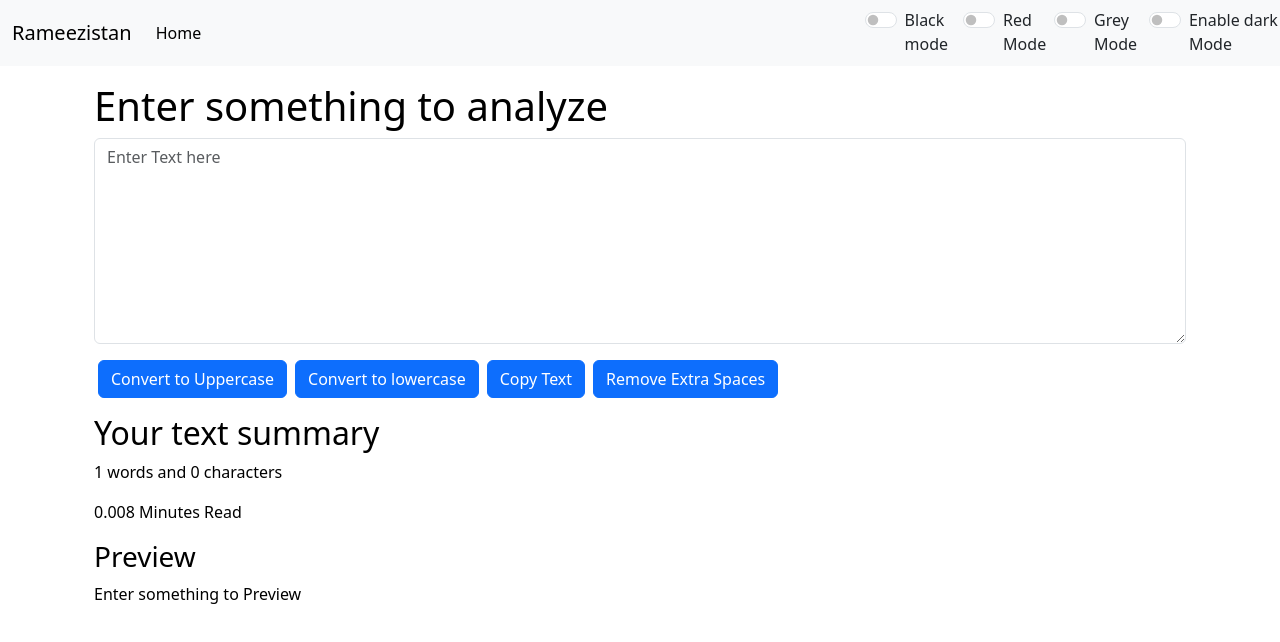
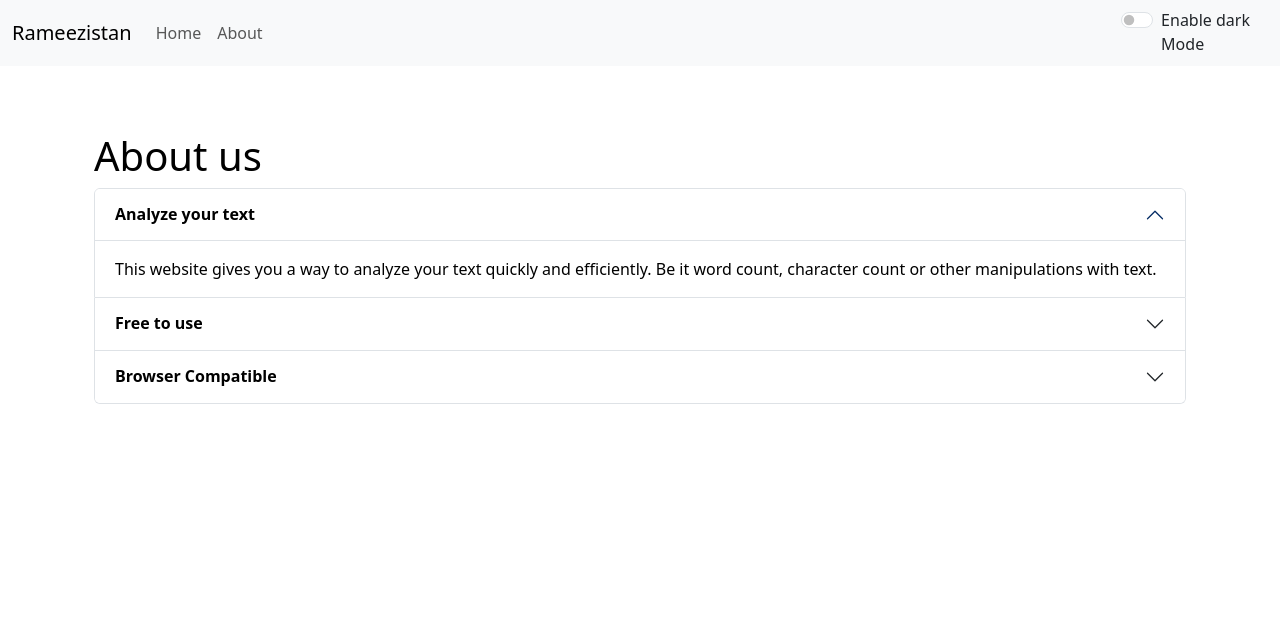
Before and after one commit to Rameezistan/Learning, a React (Create React App) app: page /about in a window 1280 px wide. Shown: the top 642 px of the page. Built offline with nearby package versions, Linux system fonts and the light colour scheme.

Commit message:
main updated

```diff
--- a/src/App.js
+++ b/src/App.js
@@ -2,21 +2,20 @@ import './App.css';
 import Navbar from './components/Navbar';
 import TextForm from './components/TextForm';
 import Alert from './components/Alert';
-// // import About from './components/About';
-import React, {useState} from 'react'
-// import {
-//   BrowserRouter as Router,
-//   Routes,
-//   Route
-// } from "react-router-dom";
+import About from './components/About';
+import React, { useState } from 'react'
+import {
+  BrowserRouter as Router,
+  Routes,
+  Route
+} from "react-router-dom";
 
 function App() {
   const [mode, setMode] = useState('light');
   const [alert, setAlert] = useState(null);
-  const [redmode, setredMode] = useState('light'); // red mode usestate
 
 
-  const showAlert=(message, type)=>{
+  const showAlert = (message, type) => {
     setAlert({
       msg: message,
       type: type
@@ -25,56 +24,31 @@ function App() {
       setAlert(null);
     }, 1500);
   }
-  const toggleMode = ()=>{
-    if(mode === 'light'){
+  const toggleMode = () => {
+    if (mode === 'light') {
       setMode('dark')
-      document.body.style.backgroundColor= '#042743';
+      document.body.style.backgroundColor = '#042743';
       showAlert("Dark mode is enabled", "success");
-      document.title="Rameezistan - Dark Mode"
     }
-    else{
+    else {
       setMode('light')
-      document.body.style.backgroundColor= 'white';
+      document.body.style.backgroundColor = 'white';
       showAlert("Light mode is enabled", "success");
-      document.title="Rameezistan - Light Mode"
 
     }
   }
-
-  // for red mode
-  const redtoggleMode = ()=>{
-    if(redmode === 'danger'){
-      setredMode('light')
-      document.body.style.backgroundColor= 'White';
-      showAlert("Light mode is enabled", "success");
-      document.title="Rameezistan - Light Mode"
-
-    }
-    else{
-      setredMode('danger')
-      document.body.style.backgroundColor= '#ee6b6e';
-      showAlert("Red mode is enabled", "success");
-      document.title="Rameezistan - Red Mode"
-
-
-    }
-  }
-// end of red mode
-
-  return(
+  return (
     <>
-    {/* <Router> */}
-<Navbar title='Rameezistan' mode={mode} toggleMode={toggleMode} redtoggleMode={redtoggleMode}/>
-<Alert alert={alert}/>
-   <div className="container my-3">
-    {/*  <Routes>
-              <Route exact path="/about" element={<About />} /> */}
-              {/* <Route exact path="/" element={ }>*/}
-
-              <TextForm showAlert={showAlert} heading="Enter something to analyze" mode={mode} />
-    {/* </Routes> */}
-    </div>
-    {/*</Router> */}
+      <Router>
+        <Navbar title='Rameezistan' mode={mode} toggleMode={toggleMode} />
+        <Alert alert={alert} />
+        <div className="container my-3">
+          <Routes>
+            <Route exact path="/about" element={<About mode={mode} />} />
+            <Route exact path="/" element={<TextForm showAlert={showAlert} heading=" Try WordCounter, Character Counter, Remove Extra spaces" mode={mode} />} />
+          </Routes>
+        </div>
+      </Router>
     </>
   );
 }
--- a/src/components/About.js
+++ b/src/components/About.js
@@ -1,85 +1,62 @@
-import React, {useState} from 'react'
+// import React, {useState} from 'react'
 
-export default function About() {
+export default function About(props) {
 
-    const [myStyle, setmyStyle] = useState({
-        color: 'black',
-       backgroundColor: 'white',
+    // // const [myStyle, setmyStyle] = useState({
+    //     color: 'black',
+    //    backgroundColor: 'white',
 
-    })
+    // })
 
-    const [btnStyle, setbtnStyle] = useState('Enable Dark Mode')
-
-    const toggleStyle =()=>{
-        if(myStyle.color === 'white'){
-            setmyStyle({
-                color: 'black',
-                backgroundColor: 'white',
-                // border: '1px solid white'
-
-            })
-
-            setbtnStyle("Enable Dark Mode")
-        }
-
-        else{
-            setmyStyle({
-
-                color: 'white',
-                backgroundColor: 'black',
-                border: '1px solid white'
-
-
-            })
-            setbtnStyle("Enable Light Mode")
-
-        }
+    let myStyle = {
+        color: props.mode === 'dark' ? 'white' : 'black',
+        backgroundColor: props.mode === 'dark' ? 'rgb(36 74 104)' : 'white',
+        // border: '2px solid',
+        // borderColor: props.mode === 'dark'?'#042743':'white'
     }
 
     return (
-            <div className='container' style={myStyle}>
-                <h1 className='my-2'>About us</h1>
+        <div className='container'>
+
+            <h1 className='my-2' style={{ color: props.mode === 'dark' ? 'white' : 'black' }}>About us</h1>
             <div className="accordion" id="accordionExample" style={myStyle}>
                 <div className="accordion-item">
                     <h2 className="accordion-header">
                         <button className="accordion-button" type="button" style={myStyle} data-bs-toggle="collapse" data-bs-target="#collapseOne" aria-expanded="true" aria-controls="collapseOne">
-                Accordion Item #1
+                            <strong>Analyze your text</strong>
                         </button>
                     </h2>
                     <div id="collapseOne" className="accordion-collapse collapse show" data-bs-parent="#accordionExample">
                         <div className="accordion-body" style={myStyle}>
-                <strong>This is the first item's accordion body.</strong> It is shown by default, until the collapse plugin adds the appropriate classNamees that we use to style each element. These classNamees control the overall appearance, as well as the showing and hiding via CSS transitions. You can modify any of this with custom CSS or overriding our default variables. It's also worth noting that just about any HTML can go within the <code>.accordion-body</code>, though the transition does limit overflow.
+                            This website gives you a way to analyze your text quickly and efficiently. Be it word count, character count or other manipulations with text.
                         </div>
                     </div>
                 </div>
                 <div className="accordion-item">
                     <h2 className="accordion-header">
                         <button className="accordion-button collapsed" style={myStyle} type="button" data-bs-toggle="collapse" data-bs-target="#collapseTwo" aria-expanded="false" aria-controls="collapseTwo">
-                Accordion Item #2
+                            <strong>Free to use</strong>
                         </button>
                     </h2>
                     <div id="collapseTwo" className="accordion-collapse collapse" data-bs-parent="#accordionExample">
                         <div className="accordion-body" style={myStyle}>
-                <strong>This is the second item's accordion body.</strong> It is hidden by default, until the collapse plugin adds the appropriate classNamees that we use to style each element. These classNamees control the overall appearance, as well as the showing and hiding via CSS transitions. You can modify any of this with custom CSS or overriding our default variables. It's also worth noting that just about any HTML can go within the <code>.accordion-body</code>, though the transition does limit overflow.
+                            This website is a free character character counter tool that provides instant character count & word count statistics for a given text. Rameezistan reports the number of words and characters. Thus it is suitable for writing text with word, character limit.
                         </div>
                     </div>
                 </div>
                 <div className="accordion-item">
                     <h2 className="accordion-header">
                         <button className="accordion-button collapsed" style={myStyle} type="button" data-bs-toggle="collapse" data-bs-target="#collapseThree" aria-expanded="false" aria-controls="collapseThree">
-                Accordion Item #3
+                            <strong>Browser Compatible</strong>
                         </button>
                     </h2>
                     <div id="collapseThree" className="accordion-collapse collapse" data-bs-parent="#accordionExample">
                         <div className="accordion-body" style={myStyle}>
-                <strong>This is the third item's accordion body.</strong> It is hidden by default, until the collapse plugin adds the appropriate classNamees that we use to style each element. These classNamees control the overall appearance, as well as the showing and hiding via CSS transitions. You can modify any of this with custom CSS or overriding our default variables. It's also worth noting that just about any HTML can go within the <code>.accordion-body</code>, though the transition does limit overflow.
+                            This word counter software works in any web browsers such as Chrome, Firefox, Internet explorer, Safari or Opera. It suits to count characters in facebook, blog, books, excel documents, pdf documents, essays, etc.
                         </div>
                     </div>
                 </div>
             </div>
-        <div className="container my-3">
-        <button type="button" onClick={toggleStyle} className="btn btn-primary" >{btnStyle}</button>
-        </div>
         </div>
     )
 }
--- a/src/components/Alert.js
+++ b/src/components/Alert.js
@@ -1,13 +1,15 @@
 import React from 'react'
 
 function Alert(props) {
-  const capitalize= (word)=>{
+  const capitalize = (word) => {
     const lower = word.toLowerCase();
     return lower.charAt(0).toUpperCase() + lower.slice(1);
   }
   return (
-    props.alert && <div className={`alert alert-${props.alert.type} alert-dismissible fade show`} role="alert">
-       <strong>{capitalize(props.alert.type)}</strong>: {props.alert.msg}
+    <div style={{ height: '50px' }}>
+      {props.alert && <div className={`alert alert-${props.alert.type} alert-dismissible fade show`} role="alert">
+        <strong>{capitalize(props.alert.type)}</strong>: {props.alert.msg}
+      </div>}
     </div>
   )
 }
--- a/src/components/Navbar.js
+++ b/src/components/Navbar.js
@@ -1,41 +1,26 @@
 import React from 'react'
 import PropTypes from 'prop-types'
-// import { Link } from 'react-router-dom'
+import { Link } from 'react-router-dom'
 export default function Navbar(props) {
   return (
     <>
     <nav className={`navbar navbar-expand-lg navbar-${props.mode} bg-${props.mode}`}>
   <div className="container-fluid">
-    <a className="navbar-brand" href="#">{props.title}</a>
+    <Link className="navbar-brand" to="/">{props.title}</Link>
     <button className="navbar-toggler" type="button" data-bs-toggle="collapse" data-bs-target="#navbarSupportedContent" aria-controls="navbarSupportedContent" aria-expanded="false" aria-label="Toggle navigation">
       <span className="navbar-toggler-icon"></span>
     </button>
     <div className="collapse navbar-collapse" id="navbarSupportedContent">
       <ul className="navbar-nav me-auto mb-2 mb-lg-0">
         <li className="nav-item">
-          <a className="nav-link active" aria-current="page" href="#">Home</a>
+          <Link className="nav-link " aria-current="page" to="/">Home</Link>
         </li>
-        {/* <li className="nav-item">
-          <a className="nav-link" href="/about">About</a>
-        </li> */}
+        <li className="nav-item">
+          <Link className="nav-link" to="/about">About</Link>
+        </li>
       </ul>
     </div>
   </div>
-  <div className={`form-check form-switch text-${props.mode==='light'?'dark':'light'}`}>
-  <input className="form-check-input" type="checkbox" role="switch" id="flexSwitchCheckDefault" />
-  <label className="form-check-label" htmlFor="flexSwitchCheckDefault">Black mode</label>
-  </div>
-
-  <div className={`form-check form-switch text-${props.mode==='light'?'#dc3545':'light'}`}>
-  <input className="form-check-input" type="checkbox" role="switch" id="flexSwitchCheckDefault" onClick={props.redtoggleMode}/>
-  <label className="form-check-label" htmlFor="flexSwitchCheckDefault">Red Mode</label>
-  </div>
-
-  <div className={`form-check form-switch text-${props.mode==='light'?'#dc3545':'light'}`}>
-  <input className="form-check-input" type="checkbox" role="switch" id="flexSwitchCheckDefault" />
-  <label className="form-check-label" htmlFor="flexSwitchCheckDefault">Grey Mode</label>
-  </div>
-
   <div className={`form-check form-switch text-${props.mode==='light'?'dark':'light'}`}>
   <input className="form-check-input" type="checkbox" role="switch" id="flexSwitchCheckDefault" onClick={props.toggleMode}/>
   <label className="form-check-label" htmlFor="flexSwitchCheckDefault">Enable {props.mode==='light'?'dark':'light'} Mode</label>
--- a/src/components/TextForm.js
+++ b/src/components/TextForm.js
@@ -1,32 +1,29 @@
-import React, {useState} from 'react'
+import React, { useState } from 'react'
 
 
 export default function TextForm(props) {
-  const handleupclick = ()=>{
+  const handleupclick = () => {
     let newtext = text.toUpperCase();
     setText(newtext)
     props.showAlert("Converted to Uppercase", "success")
   }
 
-  const handleloclick = ()=>{
+  const handleloclick = () => {
     let newtext = text.toLowerCase();
     setText(newtext)
     props.showAlert("Converted to Lowercase", "success")
 
   }
-  const handleupchange = (event)=>{
+  const handleupchange = (event) => {
     setText(event.target.value);
   }
 
-  const handlecopy = ()=>{
-    var text = document.getElementById("myBox");
-    text.select();
-    navigator.clipboard.writeText(text.value);
+  const handlecopy = () => {
+    navigator.clipboard.writeText(text);
     props.showAlert("Copied to Clipboard!", "success")
 
   }
-
-  const extraSpace = ()=>{
+  const extraSpace = () => {
     let newText = text.split(/[ ]+/);
     setText(newText.join(' '))
     props.showAlert("Extra spaces removed", "success")
@@ -36,23 +33,27 @@ export default function TextForm(props) {
   const [text, setText] = useState('');
   return (
     <>
-    <div className='container' style={{color: props.mode==='dark'?'white':'black'}}>
-        <h1>{props.heading}</h1>
+      <div className='container' style={{ color: props.mode === 'dark' ? 'white' : 'black' }}>
+        <h1 className='mb-4'>{props.heading}</h1>
         <div className="mb-3">
-        <textarea className="form-control" placeholder='Enter Text here' value={text} style={{backgroundColor: props.mode==='dark'?'grey':'white', color: props.mode==='dark'?'white':'black'}} onChange={handleupchange} id="myBox" rows="8"></textarea>
+          <textarea className="form-control" value={text} style={{
+            backgroundColor: props.mode === 'dark' ? '#13466e' : 'white',
+            color: props.mode === 'dark' ? 'white' : 'black'
+          }} onChange={handleupchange} id="myBox" rows="8"></textarea>
         </div>
-        <button className="btn btn-primary mx-1"  onClick={handleupclick}>Convert to Uppercase</button>
-        <button className="btn btn-primary mx-1" onClick={handleloclick}>Convert to lowercase</button>
-        <button className="btn btn-primary mx-1" onClick={handlecopy}>Copy Text</button>
-        <button className="btn btn-primary mx-1" onClick={extraSpace}>Remove Extra Spaces</button>
-    </div>
-    <div className="container my-3" style={{color: props.mode==='dark'?'white':'black'}}>
-      <h2>Your text summary</h2>
-      <p>{text.split(" ").length} words and {text.length} characters</p>
-      <p>{0.008* text.split(" ").length} Minutes Read</p>
-      <h3>Preview</h3>
-      <p>{text.length>0?text:"Enter something to Preview"}</p>
-    </div>
+        <button disabled={text.length === 0} className="btn btn-primary mx-1 my-1" onClick={handleupclick}>Convert to Uppercase</button>
+        <button disabled={text.length === 0} className="btn btn-primary mx-1 my-1" onClick={handleloclick}>Convert to lowercase</button>
+        <button disabled={text.length === 0} className="btn btn-primary mx-1 my-1" onClick={handlecopy}>Copy Text</button>
+        <button disabled={text.length === 0} className="btn btn-primary mx-1 my-1" onClick={extraSpace}>Remove Extra Spaces</button>
+      </div>
+      <div className="container my-3" style={{ color: props.mode === 'dark' ? 'white' : 'black' }}>
+        <h2>Your text summary</h2>
+        <p>{text.split(/\s+/).filter((element) => { return element.length !== 0 }).length} words and {text.length} characters</p>
+        <p>{0.008 * text.split(" ").filter((element) => { return element.length !== 0 }).length} Minutes Read</p>
+        <h3>Preview</h3>
+        <p>{text.length > 0 ? text : "Enter something to Preview"}</p>
+
+      </div>
     </>
   )
 }
--- a/src/index.css
+++ b/src/index.css
@@ -0,0 +1,3 @@
+.accordian-button::after{
+    filter: invert(1);
+}
```
Lines whose indentation alone changed are shown as unchanged.
